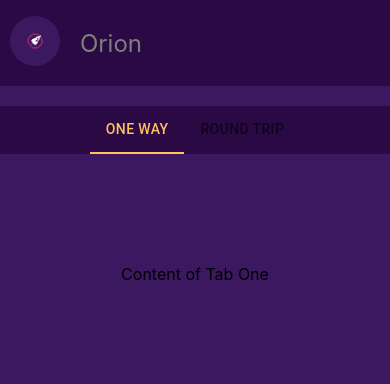
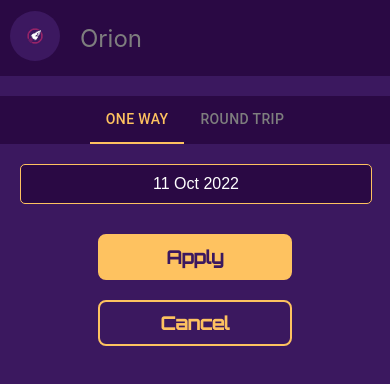
Before and after one commit to AbdulQadir98/CoffeeBits_Orion, a React (Create React App) app in the folder frontend/: page / in a window 390 px wide. Shown: the top 384 px of the page. Built offline with nearby package versions, Linux system fonts and the light colour scheme.

Commit message:
Calendar UI with tabs

```diff
--- a/frontend/src/components/Tab.js
+++ /dev/null
@@ -1,32 +0,0 @@
-import React, { useState } from "react"
-import '../styles/main.css'
-
-import TabComponent from './TabComponent';
-import TabOneContent from './TabOneContent';
-import TabTwoContent from './TabTwoContent';
-
-const Tab = () => {
-
-    const [value, setValue] = useState('one');
-
-    const handleChange = (event, newValue) => {
-      setValue(newValue);
-    };
-
-    const tabContent = value === 'two' ? <TabTwoContent /> : <TabOneContent />;
-
-    return (
-      <>
-        <div className='tabs'>
-            <TabComponent value={value} handleChange={handleChange} />
-        </div>
-
-        {/* tab content */}
-        <div className='tab-content'>
-            {tabContent}
-        </div>
-      </>
-     );
-}
-
-export default Tab;
--- a/frontend/src/components/TabComponent.js
+++ b/frontend/src/components/TabComponent.js
@@ -5,6 +5,7 @@ import Tab from '@mui/material/Tab';
 
 const TabComponent = ({ value, handleChange }) => {
   return (
+    <div className='tabs'>
       <Box
         sx={{
           width: '100%',
@@ -18,10 +19,11 @@ const TabComponent = ({ value, handleChange }) => {
           textColor="secondary"
           indicatorColor="secondary"
         >
-        <Tab value="one" label="One Way" />
-        <Tab value="two" label="Round Trip" />
+          <Tab sx={{color: "#7E7E7E"}} value="one" label="One Way" />
+          <Tab sx={{color: "#7E7E7E"}} value="two" label="Round Trip" />
         </Tabs>
       </Box>
+    </div>
   );
 }
 
--- a/frontend/src/components/TabOneContent.js
+++ b/frontend/src/components/TabOneContent.js
@@ -1,9 +1,26 @@
-import React from 'react';
+// import { useState } from 'react'
+// import 'react-date-range/dist/styles.css';
+// import 'react-date-range/dist/theme/default.css';
+// import { Calendar } from 'react-date-range';
 
 const TabOneContent = () => {
+
+  // const handleSelect = (date) => {
+  //   console.log("@@@", date)
+  // };
   return (
-    <div>
-      Content of Tab One
+    <div className='tab-content'>
+      <div class="input-container">
+        <input type="text" value="11 Oct 2022" readonly/>
+      </div>
+      <div className='calendar'>
+        {/* <Calendar
+          date={new Date()}
+          onChange={handleSelect}
+        /> */}
+      </div>
+      <div class="submit-button">Apply</div>
+      <div class="cancel-button">Cancel</div>
     </div>
   );
 }
--- a/frontend/src/components/TabTwoContent.js
+++ b/frontend/src/components/TabTwoContent.js
@@ -1,9 +1,33 @@
-import React from 'react';
+// import 'react-date-range/dist/styles.css';
+// import 'react-date-range/dist/theme/default.css';
+// import { Calendar } from 'react-date-range';
+
 
 const TabTwoContent = () => {
+
+  // const handleSelect = (date) => {
+  //   console.log("@@@", date)
+  // };
+
   return (
-    <div>
-      Content of Tab TWO
+    <div className='tab-content'>
+      <div class="input-container">
+        <input type="text" value="11 Oct 2022 - 11 Nov 2022" readonly/>
+      </div>
+      <div className='calendar'>
+        {/* <Calendar
+          date={new Date()}
+          onChange={handleSelect}
+        /> */}
+      </div>
+      <div className='calendar'>
+        {/* <Calendar
+          date={new Date()}
+          onChange={handleSelect}
+        /> */}
+      </div>
+      <div class="submit-button">Apply</div>
+      <div class="cancel-button">Cancel</div>
     </div>
   );
 }
--- a/frontend/src/pages/Home.js
+++ b/frontend/src/pages/Home.js
@@ -1,12 +1,26 @@
-import Header from "../components/Header"
-import Tab from "../components/Tab"
+import React, { useState } from "react"
+import '../styles/main.css'
+
+import Header from "../components/Header";
+import TabComponent from '../components/TabComponent';
+import TabOneContent from "../components/TabOneContent";
+import TabTwoContent from "../components/TabTwoContent";
 
 const Home = () => {
+
+  const [value, setValue] = useState("one");
+
+  const handleChange = (event, newValue) => {
+    setValue(newValue);
+  };
 
   return (
     <>
        <Header />
-       <Tab />
+       <TabComponent value={value} handleChange={handleChange} />
+       { value === "two" ?
+         <TabTwoContent /> : <TabOneContent />
+       }
     </>
    );
 }
--- a/frontend/src/styles/main.css
+++ b/frontend/src/styles/main.css
@@ -2,7 +2,6 @@
     background-color: var(--color1);
     color: var(--color5);
     padding-left: 10px;
-    text-align: center;
     align-items: center;
     display: flex;
   }
@@ -26,18 +25,34 @@
     background-color: var(--color1);
     margin-top: 20px;
     color: var(--color5);
-    text-align: center;
   }
 
 .tab-content {
     padding-top: 20px;
     display: flex;
-    justify-content: center;
     flex-direction: column;
     align-items: center;
-    min-height: 200px;
   }
 
+.input-container {
+    width: 80%;
+    position: relative;
+    margin-bottom: 10px;
+  }
+
+.input-container input[type="text"] {
+    width: 100%;
+    padding: 10px 0 10px 0;
+    font-size: 16px;
+    border: 1px solid var(--color4);;
+    border-radius: 5px;
+    color: white;
+    text-align: center;
+    background-color: var(--color1);;
+  }
+.calendar{
+    max-width: 352px;
+  }
 .submit-button {
     display: inline-block;
     padding: 10px 20px;
@@ -86,7 +101,7 @@
 
 @media (max-width: 768px) {
   .header {
-      height: 86px;
+      height: 76px;
     }
 
   .app-name {
@@ -98,4 +113,12 @@
       height: 48px;
     }
 
+  .input-container{
+    width: 350px;
+  }
+
+  .input-container input[type="text"]{
+    width: 350px;
+  }
+
 }
```
Lines whose indentation alone changed are shown as unchanged.
